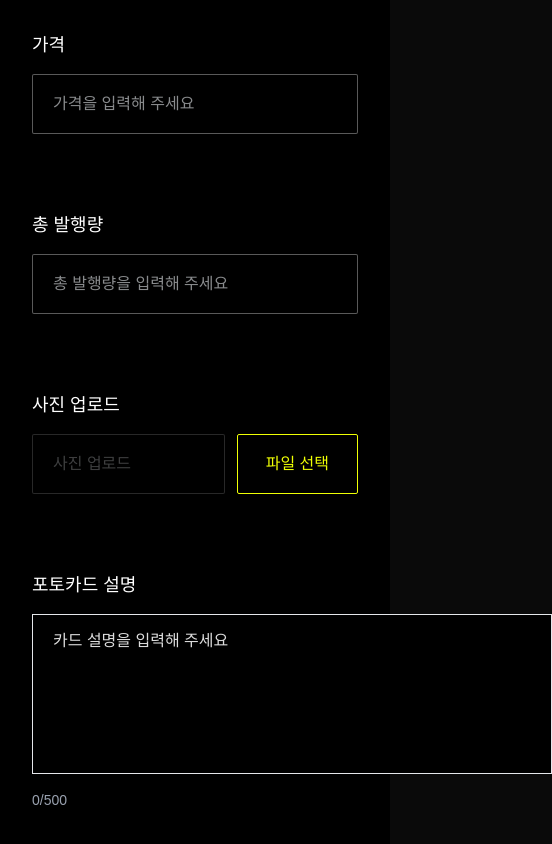
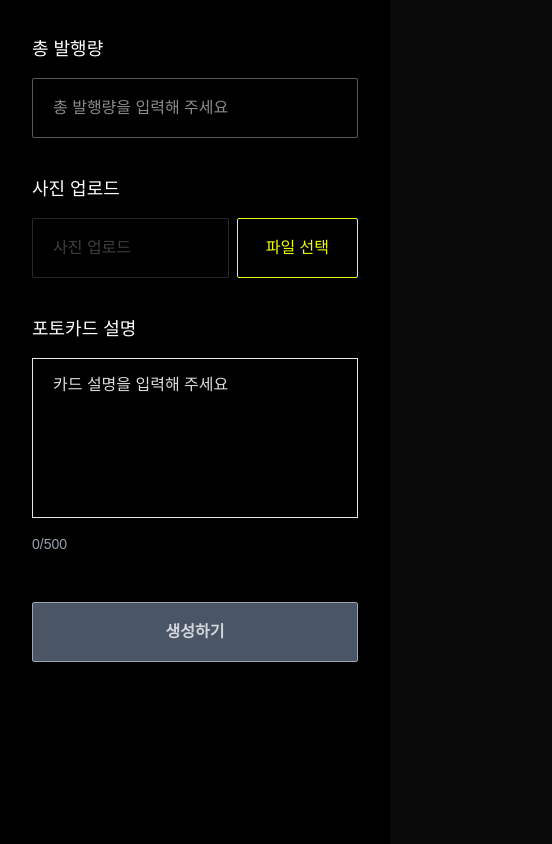
Before and after one commit to dhf2011/my_favorite_photo, a Next.js app: page /mygallery/create in a window 390 px wide. Shown: the part 1108-1952 px from the top of the page, 552 px wide, since content can reach past the window. Built offline with nearby package versions, Linux system fonts and the light colour scheme; no server answers.

Commit message:
[fix]모바일 ui수정

```diff
--- a/src/app/(main)/create-card/_components/CreateCardForm.jsx
+++ b/src/app/(main)/create-card/_components/CreateCardForm.jsx
@@ -258,7 +258,7 @@ export default function CreateCardForm() {
       <form
         onSubmit={handleSubmit}
         noValidate
-        className="mx-auto mt-12 max-w-[520px] flex flex-col gap-20 pb-[250px]"
+        className="mx-auto mt-8 w-full min-w-0 max-w-[520px] box-border flex flex-col gap-10 min-[500px]:mt-12 min-[500px]:gap-20 pb-[250px]"
       >
         <div ref={refs.name}>
           <FormField label="포토카드 이름">
@@ -341,13 +341,13 @@ export default function CreateCardForm() {
 
         <div ref={refs.file}>
           <FormField label="사진 업로드">
-            <div className="flex items-center gap-3">
+            <div className="flex w-full min-w-0 items-center gap-2">
               <Input
                 type="text"
                 placeholder="사진 업로드"
                 value={file?.name ?? ''}
                 disabled
-                className={[`${FIELD_CLASS} flex-1`, showError('file') && FIELD_ERROR]
+                className={[`${FIELD_CLASS} min-w-0 flex-1`, showError('file') && FIELD_ERROR]
                   .filter(Boolean)
                   .join(' ')}
               />
@@ -364,7 +364,7 @@ export default function CreateCardForm() {
                 type="button"
                 size="s"
                 thickness="thin"
-                className={FILE_BUTTON_CLASS}
+                className={`${FILE_BUTTON_CLASS} !h-[60px] !w-auto !min-w-0 shrink-0 !px-4 whitespace-nowrap`}
                 style={{ color: '#efff04' }}
                 onClick={openFilePicker}
               >
@@ -384,6 +384,10 @@ export default function CreateCardForm() {
               onChange={setDesc}
               wrapperStyle={{ marginTop: 0 }}
               textareaStyle={{
+                width: '100%',
+                maxWidth: '100%',
+                minWidth: 0,
+                boxSizing: 'border-box',
                 minHeight: '160px',
                 fontSize: '16px',
                 fontWeight: 300,
--- a/src/app/(main)/create-card/page.jsx
+++ b/src/app/(main)/create-card/page.jsx
@@ -5,8 +5,8 @@ import CreateCardForm from './_components/CreateCardForm';
 export default function CreateCardPage() {
   return (
     <Container>
-      <section className="pt-[50px] max-w-[1400px]">
-        <h1 className="text-4xl font-bold">포토카드 생성</h1>
+      <section className="w-full min-w-0 overflow-x-hidden pt-[50px] max-w-[1400px]">
+        <h1 className="text-[28px] font-bold min-[500px]:text-4xl">포토카드 생성</h1>
         <div className="mt-6 h-px w-full bg-white/20" />
         <CreateCardForm />
       </section>
--- a/src/app/(main)/mygallery/_components/MyGalleryFilterBar.jsx
+++ b/src/app/(main)/mygallery/_components/MyGalleryFilterBar.jsx
@@ -108,7 +108,7 @@ export default function MyGalleryFilterBar({
             value={search}
             onChange={(e) => onChangeSearch(e.target.value)}
             placeholder="검색"
-            className="w-full bg-transparent outline-none text-white placeholder:text-white/40"
+            className="w-full bg-transparent outline-none text-[16px] text-white placeholder:text-white/40"
           />
           <Image src="/assets/icons/ic_search.svg" alt="검색" width={24} height={24} />
         </div>
@@ -127,7 +127,7 @@ export default function MyGalleryFilterBar({
           value={search}
           onChange={(e) => onChangeSearch(e.target.value)}
           placeholder="검색"
-          className="w-full bg-transparent outline-none text-white placeholder:text-white/40"
+          className="w-full bg-transparent outline-none text-[16px] text-white placeholder:text-white/40"
         />
         <Image src="/assets/icons/ic_search.svg" alt="검색" width={24} height={24} />
       </div>
--- a/src/app/globals.css
+++ b/src/app/globals.css
@@ -24,6 +24,11 @@
 html,
 body {
   height: 100%;
+}
+
+html {
+  -webkit-text-size-adjust: 100%;
+  text-size-adjust: 100%;
 }
 
 body {
@@ -69,3 +74,12 @@ body {
   -ms-overflow-style: none; /* IE/Edge */
   scrollbar-width: none; /* Firefox */
 }
+
+/* iOS: 16px 미만 입력란 포커스 시 화면 확대 방지 */
+@media (max-width: 768px) {
+  input,
+  textarea,
+  select {
+    font-size: 16px !important;
+  }
+}
--- a/src/app/layout.jsx
+++ b/src/app/layout.jsx
@@ -9,6 +9,12 @@ export const metadata = {
   },
 };
 
+export const viewport = {
+  width: 'device-width',
+  initialScale: 1,
+  maximumScale: 1,
+};
+
 export default function RootLayout({ children }) {
   return (
     <html lang="ko">
--- a/src/components/atoms/Input/Input.module.css
+++ b/src/components/atoms/Input/Input.module.css
@@ -1,6 +1,7 @@
 .input {
   width: 100%;
   height: 60px;
+  box-sizing: border-box;
 
   padding: 18px 20px;
 
--- a/src/components/atoms/TextBox/TextBox.module.css
+++ b/src/components/atoms/TextBox/TextBox.module.css
@@ -2,6 +2,10 @@
   display: flex;
   flex-direction: column;
   gap: 12px;
+  width: 100%;
+  max-width: 100%;
+  min-width: 0;
+  box-sizing: border-box;
 }
 
 .label {
@@ -12,13 +16,15 @@
 }
 
 .textarea {
-  width: 520px;
+  width: 100%;
+  max-width: 100%;
+  min-width: 0;
   height: 120px;
+  box-sizing: border-box;
 
   background-color: #000000;
   border: 1px solid #ffffff;
   border-radius: 8px;
-  gap: 2px;
   padding: 18px 12px;
 
   color: #ffffff;
--- a/src/components/molecules/InputSearch/InputSearch.jsx
+++ b/src/components/molecules/InputSearch/InputSearch.jsx
@@ -39,7 +39,7 @@ export default function InputSearch({
             border: '1px solid rgba(255,255,255,0.4)',
             borderRadius: '2px',
             padding: '0 50px 0 16px',
-            fontSize: '14px',
+            fontSize: '16px',
             color: '#fff',
             outline: 'none',
           }}
```
Also changed, not shown: src/components/molecules/InputDropDown/InputDropDown.module.css (+6 -2 lines).
